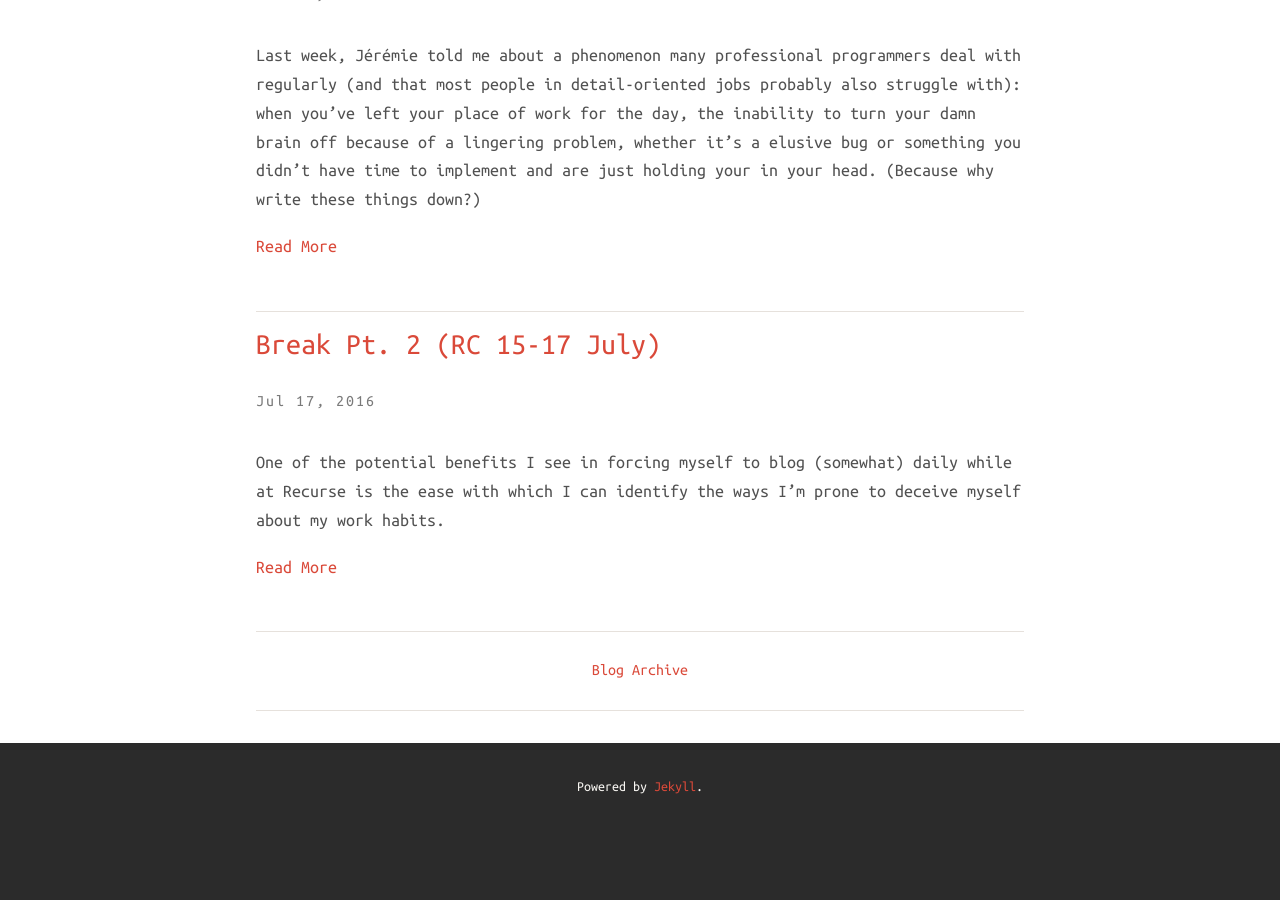
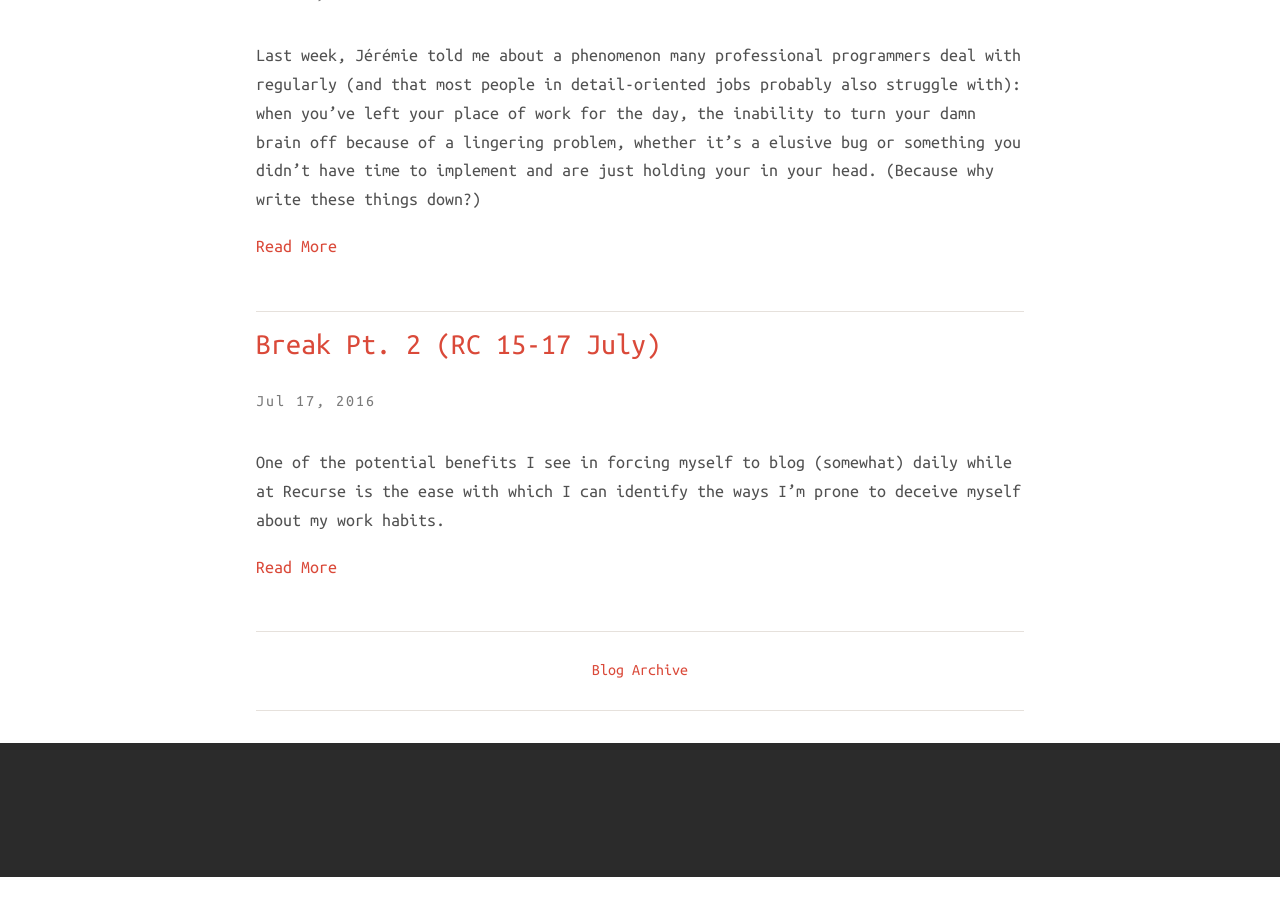
Before and after one commit to tayloraburgess/tayloraburgess.github.io, a Jekyll site: the page built from index.html, in a window 1280 px wide and 900 px high, scrolled down 1377 px. Built offline with Jekyll 4.4.1, drawn with Linux system fonts in a browser that asks for light colours; nearby versions of some CDN libraries; after the commit the page ends 2254 px from its top, so only the background shows below that.

Commit message:
Update footer

```diff
--- a/_includes/footer.html
+++ b/_includes/footer.html
@@ -1,5 +1 @@
-{% if site.harmony.show_disclaimer %}
-	Theme by <a href="http://gayan.me" target="_blank">Gayan Virajith</a>.
-{% endif %}
-Powered by <a href="http://jekyllrb.com" target="_blank">Jekyll</a>.
 <div class="rc-scout"></div>
```
Also changed, not shown: _posts/2016-09-26-batch-0-length.md (+1 -1 lines).
